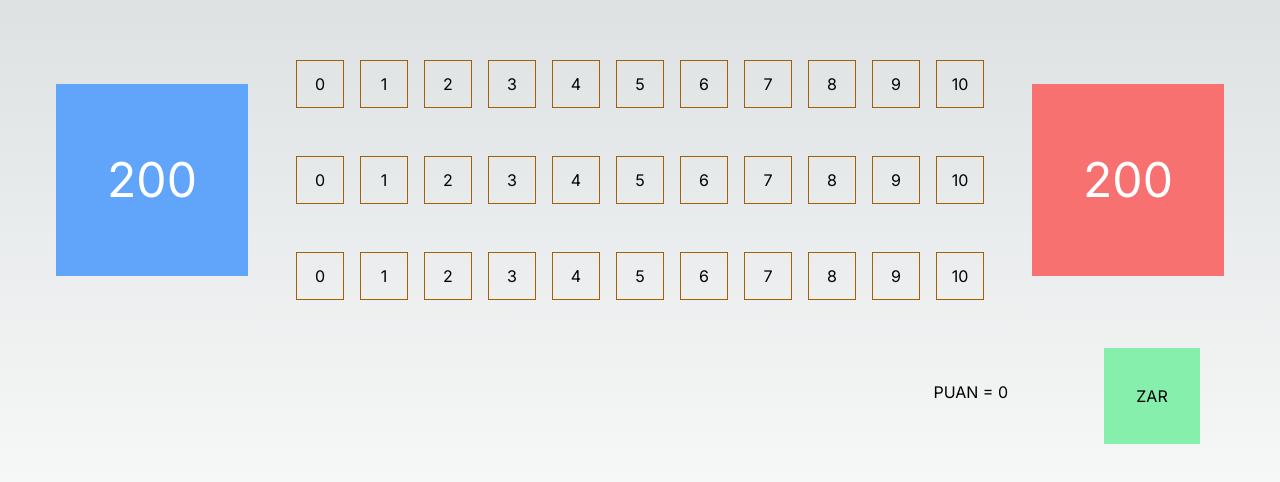
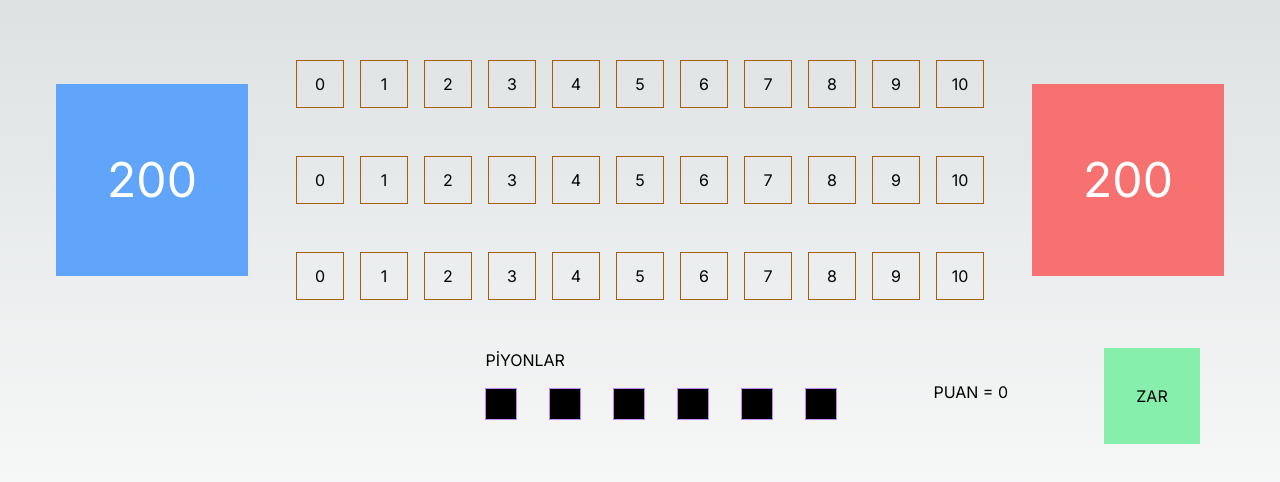
Before and after one commit to Furkan-Erg/dice-of-lanes, a Next.js app: page /gamescreen in a window 1280 px wide. Shown: the part 148-630 px from the top of the page. Built offline with nearby package versions, Linux system fonts and the light colour scheme.

Commit message:
adding dice roll functions and buy pun and place it adding checks for disabled cases

```diff
--- a/app/gamescreen/page.tsx
+++ b/app/gamescreen/page.tsx
@@ -1,8 +1,33 @@
 "use client";
-import React, { useState } from "react";
+import React, { useEffect, useState } from "react";
+
+interface GameMapModel {
+  lanes: {
+    top: { id: number; contains: PunModel[]; isSelectable?: boolean }[];
+    mid: { id: number; contains: PunModel[]; isSelectable?: boolean }[];
+    bot: { id: number; contains: PunModel[]; isSelectable?: boolean }[];
+  };
+}
+interface PunModel {
+  id: string;
+  point: number;
+  color?: string;
+}
 
 function GameScreen() {
   const [dicePoints, setDicePoints] = useState(0);
+  const [pointToPlace, setPointsToPlace] = useState(0);
+  const [gameMap, setGameMap] = useState<GameMapModel>();
+  const [isDiceRolled, setIsDiceRolled] = useState<boolean>(false);
+
+  const puns = [
+    { id: "one", point: 1 },
+    { id: "two", point: 2 },
+    { id: "three", point: 3 },
+    { id: "four", point: 4 },
+    { id: "five", point: 5 },
+    { id: "six", point: 6 },
+  ];
   const players = {
     blue: {
       health: 200,
@@ -11,52 +36,110 @@ function GameScreen() {
       health: 200,
     },
   };
-  const gameMap = {
+
+  const rollDice = (): void => {
+    setDicePoints(dicePoints + 1 + Number((Math.random() * 6).toFixed()));
+    setIsDiceRolled(true);
+  };
+  const buyPun = (pun: PunModel): void => {
+    if (!gameMap) {
+      return;
+    }
+    let temp = { ...gameMap };
+    setDicePoints(dicePoints - pun.point);
+    setPointsToPlace(pun.point);
+    //TODO: burda player red se 10 blueysa 0 olacak şekilde refactor lazım
+    temp.lanes.top[0].contains.length == 0 &&
+      (temp.lanes.top[0].isSelectable = true);
+    temp.lanes.mid[0].contains.length == 0 &&
+      (temp.lanes.mid[0].isSelectable = true);
+    temp.lanes.bot[0].contains.length == 0 &&
+      (temp.lanes.bot[0].isSelectable = true);
+    setGameMap(temp);
+  };
+  const setupGameScene = (): void => {
+    setGameMap({
       lanes: {
         top: [
-        { contains: [] },
-        { contains: [] },
-        { contains: [] },
-        { contains: [] },
-        { contains: [] },
-        { contains: [] },
-        { contains: [] },
-        { contains: [] },
-        { contains: [] },
-        { contains: [] },
-        { contains: [] },
+          { id: 0, contains: [] },
+          { id: 1, contains: [] },
+          { id: 2, contains: [] },
+          { id: 3, contains: [] },
+          { id: 4, contains: [] },
+          { id: 5, contains: [] },
+          { id: 6, contains: [] },
+          { id: 7, contains: [] },
+          { id: 8, contains: [] },
+          { id: 9, contains: [] },
+          { id: 10, contains: [] },
         ],
         mid: [
-        { contains: [] },
-        { contains: [] },
-        { contains: [] },
-        { contains: [] },
-        { contains: [] },
-        { contains: [] },
-        { contains: [] },
-        { contains: [] },
-        { contains: [] },
-        { contains: [] },
-        { contains: [] },
+          { id: 0, contains: [] },
+          { id: 1, contains: [] },
+          { id: 2, contains: [] },
+          { id: 3, contains: [] },
+          { id: 4, contains: [] },
+          { id: 5, contains: [] },
+          { id: 6, contains: [] },
+          { id: 7, contains: [] },
+          { id: 8, contains: [] },
+          { id: 9, contains: [] },
+          { id: 10, contains: [] },
         ],
         bot: [
-        { contains: [] },
-        { contains: [] },
-        { contains: [] },
-        { contains: [] },
-        { contains: [] },
-        { contains: [] },
-        { contains: [] },
-        { contains: [] },
-        { contains: [] },
-        { contains: [] },
-        { contains: [] },
+          { id: 0, contains: [] },
+          { id: 1, contains: [] },
+          { id: 2, contains: [] },
+          { id: 3, contains: [] },
+          { id: 4, contains: [] },
+          { id: 5, contains: [] },
+          { id: 6, contains: [] },
+          { id: 7, contains: [] },
+          { id: 8, contains: [] },
+          { id: 9, contains: [] },
+          { id: 10, contains: [] },
         ],
       },
+    });
   };
-  const rollDice = (): void => {
-    setDicePoints(dicePoints + Number((Math.random() * 6).toFixed()));
+
+  const placePun = (lane: string) => {
+    if (!gameMap) {
+      return;
+    }
+    let temp = { ...gameMap };
+
+    if (!temp.lanes[lane][0].isSelectable) {
+      return;
+    }
+    //TODO: burda player red se 10 blueysa 0 olacak şekilde refactor lazım
+    temp.lanes[lane][0].contains.push({
+      id: Math.random().toString(),
+      point: pointToPlace,
+      color: "blue", //TODO: burdada player rengi olması lazım
+    });
+    //TODO: burda player red se 10 blueysa 0 olacak şekilde refactor lazım
+    temp.lanes.top[0].isSelectable = false;
+    temp.lanes.mid[0].isSelectable = false;
+    temp.lanes.bot[0].isSelectable = false;
+    setPointsToPlace(0);
+    setGameMap(temp);
   };
+  const canBuyPun = (pun: PunModel) => {
+    if (!gameMap) {
+      return;
+    }
+    //TOOD: contains.length>0 bu buga yol açar rakip geldiğinde lenght mecburen fazla oluyor
+    const isAllLanesFull =
+      gameMap.lanes.top[0].contains.length > 0 &&
+      gameMap.lanes.mid[0].contains.length > 0 &&
+      gameMap.lanes.bot[0].contains.length > 0;
+    return dicePoints >= pun.point && pointToPlace <= 0 && !isAllLanesFull;
+  };
+  useEffect(() => {
+    setupGameScene();
+  }, []);
+
   return (
     <div className="flex min-h-screen flex-col items-center justify-center gap-12">
       <div className="flex flex-row items-center justify-center gap-12">
@@ -68,23 +151,77 @@ function GameScreen() {
         </div>
         <div id="lanes" className="flex flex-col gap-12">
           <div id="topLane" className="flex flex-row gap-4">
-            {gameMap.lanes.top.map((tile, index) => (
-              <div className="w-12 h-12 border border-yellow-700 flex justify-center items-center">
-                {tile.contains.length > 0 ? <div>{tile.contains}</div> : index}
+            {gameMap?.lanes.top.map((tile, index) => (
+              <div
+                key={tile.id}
+                onClick={() => placePun("top")}
+                className={`w-12 h-12 border border-yellow-700 flex justify-center items-center ${
+                  tile.isSelectable ? "bg-yellow-300 cursor-pointer" : ""
+                }`}
+              >
+                {tile.contains?.length > 0 ? (
+                  <div>
+                    {tile.contains?.map((pun: PunModel) => (
+                      <div
+                        className={`flex justify-center  items-center w-8 h-8 rounded-full bg-${pun.color}-400`}
+                      >
+                        {pun.point}
+                      </div>
+                    ))}
+                  </div>
+                ) : (
+                  index
+                )}
               </div>
             ))}
           </div>
           <div id="midLane" className="flex flex-row gap-4">
-            {gameMap.lanes.mid.map((tile, index) => (
-              <div className="w-12 h-12 border border-yellow-700 flex justify-center items-center">
-                {tile.contains.length > 0 ? <div>{tile.contains}</div> : index}
+            {gameMap?.lanes.mid.map((tile, index) => (
+              <div
+                key={tile.id}
+                onClick={() => placePun("mid")}
+                className={`w-12 h-12 border border-yellow-700 flex justify-center items-center ${
+                  tile.isSelectable ? "bg-yellow-300 cursor-pointer" : ""
+                }`}
+              >
+                {tile.contains.length > 0 ? (
+                  <div>
+                    {tile.contains.map((pun: PunModel) => (
+                      <div
+                        className={`flex justify-center  items-center w-8 h-8 rounded-full bg-${pun.color}-400`}
+                      >
+                        {pun.point}
+                      </div>
+                    ))}
+                  </div>
+                ) : (
+                  index
+                )}
               </div>
             ))}
           </div>
           <div id="botLane" className="flex flex-row gap-4">
-            {gameMap.lanes.bot.map((tile, index) => (
-              <div className="w-12 h-12 border border-yellow-700 flex justify-center items-center">
-                {tile.contains.length > 0 ? <div>{tile.contains}</div> : index}
+            {gameMap?.lanes.bot.map((tile, index) => (
+              <div
+                key={tile.id}
+                onClick={() => placePun("bot")}
+                className={`w-12 h-12 border border-yellow-700 flex justify-center items-center ${
+                  tile.isSelectable ? "bg-yellow-300 cursor-pointer" : ""
+                }`}
+              >
+                {tile.contains.length > 0 ? (
+                  <div>
+                    {tile.contains.map((pun: PunModel) => (
+                      <div
+                        className={`flex justify-center  items-center w-8 h-8 rounded-full bg-${pun.color}-400`}
+                      >
+                        {pun.point}
+                      </div>
+                    ))}
+                  </div>
+                ) : (
+                  index
+                )}
               </div>
             ))}
           </div>
@@ -97,16 +234,38 @@ function GameScreen() {
         </div>
       </div>
       <div className="flex w-full justify-end px-20 gap-24">
+        <div id="punSelection" className="flex flex-col gap-4">
+          <div>PİYONLAR</div>
+          <div className="flex flex-row gap-8">
+            {puns.map((pun) => (
+              <button
+                key={pun.id}
+                className={`flex justify-center items-center w-8 h-8 border border-purple-400 ${
+                  !canBuyPun(pun) ? "bg-black cursor-not-allowed" : ""
+                }`}
+                disabled={!canBuyPun(pun)}
+                onClick={() => buyPun(pun)}
+              >
+                {pun.point}
+              </button>
+            ))}
+          </div>
+        </div>
         <div id="dicePoints" className="py-8">
           PUAN = {dicePoints}
         </div>
-        <div
+        <button
           id="dice"
-          className="w-24 h-24 bg-green-300 flex justify-center items-center"
+          className={`w-24 h-24 ${
+            isDiceRolled
+              ? "bg-black cursor-not-allowed"
+              : "bg-green-300 cursor-pointer"
+          } flex justify-center items-center `}
           onClick={rollDice}
+          disabled={isDiceRolled}
         >
           ZAR
-        </div>
+        </button>
       </div>
     </div>
   );
```
Lines whose indentation alone changed are shown as unchanged.
